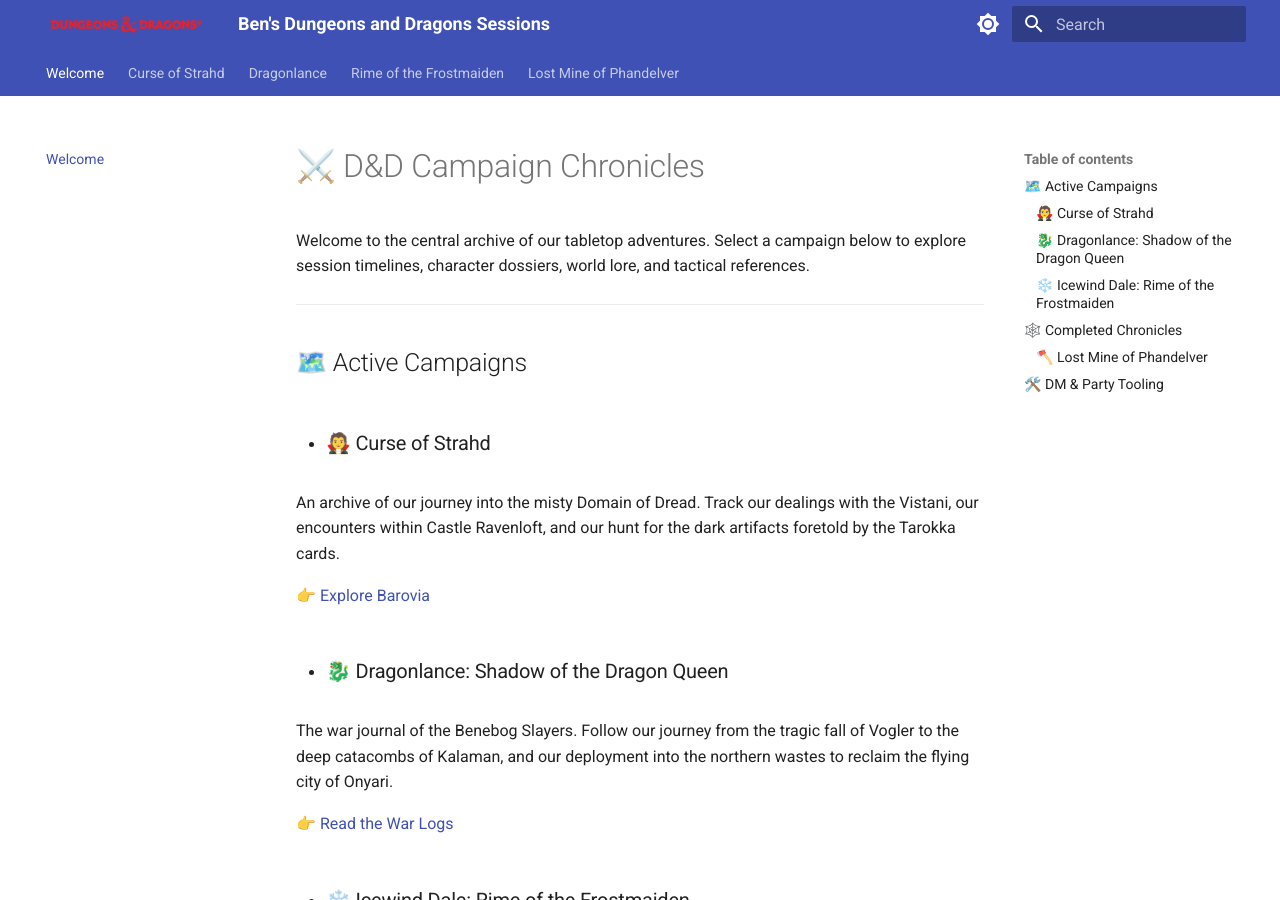
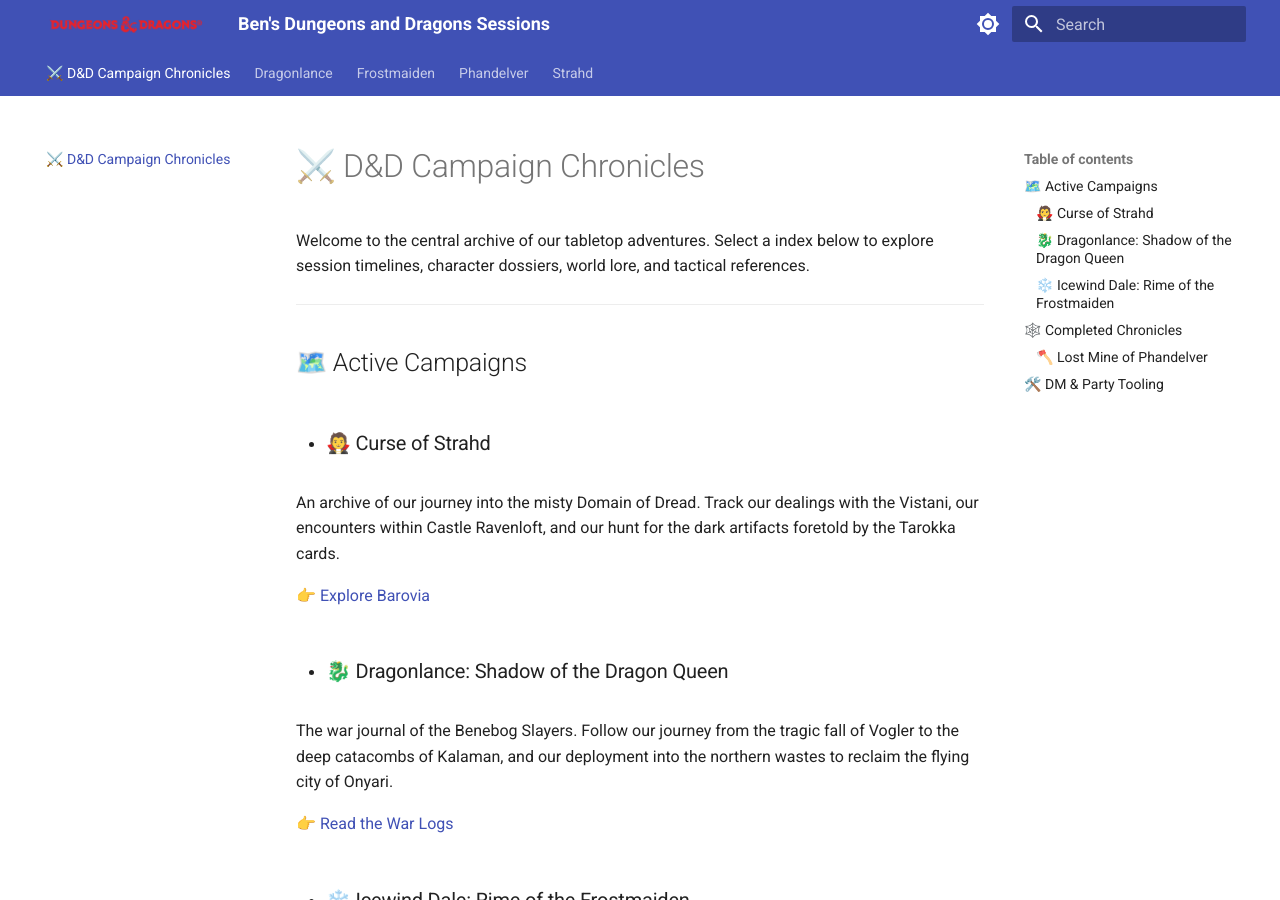
Before and after one commit to 0x08/dnd, an MkDocs documentation site: the page built from dnd/index.md, in a window 1280 px wide and 900 px high. Built offline with MkDocs 1.6.1 and Material for MkDocs 9.7.7, drawn with Linux system fonts in a browser that asks for light colours; part of the change alters nothing that is shown; some of the changed text lies outside the part shown.

Commit message:
update to navigation

```diff
--- a/dnd/index.md
+++ b/dnd/index.md
@@ -1,6 +1,6 @@
 # ⚔️ D&D Campaign Chronicles
 
-Welcome to the central archive of our tabletop adventures. Select a campaign below to explore session timelines, character dossiers, world lore, and tactical references.
+Welcome to the central archive of our tabletop adventures. Select a index below to explore session timelines, character dossiers, world lore, and tactical references.
 
 ______________________________________________________________________
 
@@ -10,19 +10,19 @@ ______________________________________________________________________
 
   An archive of our journey into the misty Domain of Dread. Track our dealings with the Vistani, our encounters within Castle Ravenloft, and our hunt for the dark artifacts foretold by the Tarokka cards.
 
-  👉 [Explore Barovia](./strahd/campaign.md)
+  👉 [Explore Barovia](./strahd/index.md)
 
 - ### 🐉 Dragonlance: Shadow of the Dragon Queen
 
   The war journal of the Benebog Slayers. Follow our journey from the tragic fall of Vogler to the deep catacombs of Kalaman, and our deployment into the northern wastes to reclaim the flying city of Onyari.
 
-  👉 [Read the War Logs](./dragonlance/campaign.md)
+  👉 [Read the War Logs](./dragonlance/index.md)
 
 - ### ❄️ Icewind Dale: Rime of the Frostmaiden
 
   Logs detailing our perilous survival through the frozen north. Track our active quests, regional objectives, and structural milestones within the eternal winter of the Ten-Towns.
 
-  👉 [Explore the Frozen North](./frostmaiden/campaign.md)
+  👉 [Explore the Frozen North](./frostmaiden/index.md)
 
 ______________________________________________________________________
 
@@ -32,11 +32,11 @@ ______________________________________________________________________
 
   Our first operational chronicle tracking the liberation of Phandalin. Follow the tracking of the Cragmaw goblins, the dismantling of the Redbrands, and our ultimate showdown within Wave Echo Cave.
 
-  👉 [Read the Archives](./phandelver/campaign.md)
+  👉 [Read the Archives](./phandelver/index.md)
 
 ______________________________________________________________________
 
 ## 🛠️ DM & Party Tooling
 
 - **Session Order:** All logs are chronologically arranged matching our `session-xxx.md` padding convention.
-- **Search Engine:** Use the local global search bar on the top-right corner to cross-reference NPCs, items, or spell acquisitions across all four campaigns instantaneously.
+- **Search Engine:** Use the local global search bar on the top-right corner to cross-reference NPCs, items, or spell acquisitions across all four indexs instantaneously.
--- a/mkdocs.yaml
+++ b/mkdocs.yaml
@@ -4,13 +4,6 @@ site_name: Ben's Dungeons and Dragons Sessions
 site_url: https://0x08.github.io/dnd
 
 docs_dir: dnd/
-
-nav:
-  - Welcome: index.md
-  - Curse of Strahd: strahd/campaign.md
-  - Dragonlance: dragonlance/campaign.md
-  - Rime of the Frostmaiden: frostmaiden/campaign.md
-  - Lost Mine of Phandelver: phandelver/campaign.md
 
 theme:
   name: material
```
Also changed, not shown: dnd/dragonlance/index.md (renamed from dnd/dragonlance/campaign.md), dnd/frostmaiden/index.md (renamed from dnd/frostmaiden/campaign.md), dnd/phandelver/index.md (renamed from dnd/phandelver/campaign.md), dnd/strahd/index.md (renamed from dnd/strahd/campaign.md).
